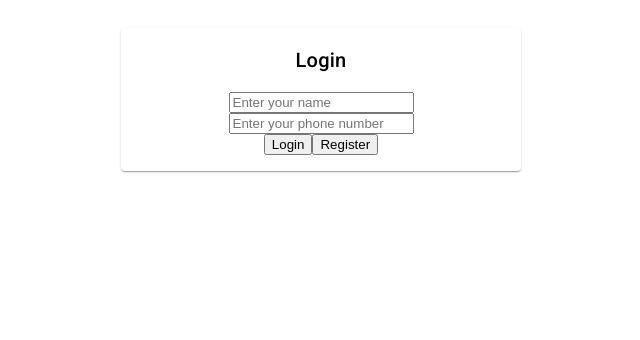
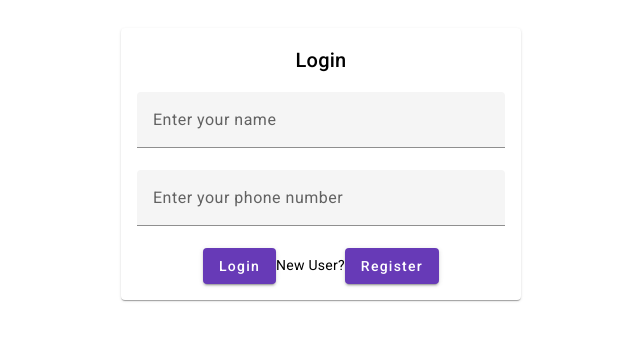
Before and after one commit to dharshinikrishnaraj/Fitness-Freaks, an Angular app in the folder fitness-freaks/: page /sign-in in a window 1280 px wide. Shown: the top 340 px of the page, without its empty margins (319-959 px from the left). Built offline with nearby package versions, Linux system fonts and the light colour scheme.

Commit message:
register.html coded

```diff
--- a/fitness-freaks/src/app/app.component.html
+++ b/fitness-freaks/src/app/app.component.html
@@ -1 +1,2 @@
+
 <router-outlet></router-outlet>
--- a/fitness-freaks/src/app/app.module.ts
+++ b/fitness-freaks/src/app/app.module.ts
@@ -11,10 +11,13 @@ import {MatTooltipModule} from '@angular/material/tooltip';
 import {MatCardModule} from '@angular/material/card';
 import {MatExpansionModule} from '@angular/material/expansion';
 import {MatFormFieldModule} from '@angular/material/form-field';
+import { MatInputModule } from '@angular/material/input';
 import {MatDialogModule} from '@angular/material/dialog';
 import {MatSelectModule} from '@angular/material/select';
 import { FormsModule } from '@angular/forms';
 import { ReactiveFormsModule } from '@angular/forms';
+import {MatButtonModule} from '@angular/material/button';
+
 
 import { SignInComponent } from './sign-in/sign-in.component';
 import { RegisterComponent } from './register/register.component';
@@ -40,10 +43,12 @@ import { HomeComponent } from './home/home.component';
     MatCardModule,
     MatExpansionModule,
     MatFormFieldModule,
+    MatInputModule,
     MatDialogModule,
     MatSelectModule,
     FormsModule,
     ReactiveFormsModule,
+    MatButtonModule,
     RouterModule,
   ],
   providers: [],
--- a/fitness-freaks/src/app/register/register.component.css
+++ b/fitness-freaks/src/app/register/register.component.css
@@ -9,12 +9,11 @@ mat-form-field {
   display: block;
 }
 
-.container
-{
+.container {
   display: flex;
   flex-direction: column;
 }
 
-.container > * {
+.container>* {
   width: 100%;
 }
--- a/fitness-freaks/src/app/sign-in/sign-in.component.css
+++ b/fitness-freaks/src/app/sign-in/sign-in.component.css
@@ -1,4 +1,4 @@
-mat-card {
+ mat-card {
   max-width: 400px;
   margin: 2em auto;
   text-align: center;
@@ -7,3 +7,8 @@ mat-card {
 mat-form-field {
   display: block;
 }
+
+.button {
+  display: flex;
+  justify-content: flex-end;
+}
--- a/fitness-freaks/src/app/sign-in/sign-in.component.html
+++ b/fitness-freaks/src/app/sign-in/sign-in.component.html
@@ -1,17 +1,22 @@
 <router-outlet></router-outlet>
 <mat-card>
   <mat-card-content>
-    <form [formGroup]="loginForm" (ngSubmit)="onSubmit(loginForm)">
+    <form [formGroup]="loginForm" (ngSubmit)="onSubmit(loginForm)" class="my-form">
       <h2>Login</h2>
+
       <div class="form-group">
+        <mat-form-field class="example-full-width">
           <input matInput placeholder="Enter your name" class="form-control" name="name" required>
+          </mat-form-field>
       </div>
       <div class="form-group">
+        <mat-form-field class="example-full-width">
         <input matInput placeholder="Enter your phone number" class="form-control" name="phone" required>
+        </mat-form-field>
       </div>
-      <button mat-raised-button [disabled]="!loginForm.valid" type="submit" color="primary">Login</button>
-      <button mat-raised-button  routerLink="/register" type="submit" color="primary">Register</button>
-
+      <button mat-raised-button style="margin-right: auto;" [disabled]="!loginForm.valid" type="submit" color="primary">Login</button>
+      <span>New User?</span>
+      <button mat-raised-button routerLink="/register" type="submit" color="primary">Register</button>
     </form>
   </mat-card-content>
 </mat-card>
--- a/fitness-freaks/src/app/sign-in/sign-in.component.ts
+++ b/fitness-freaks/src/app/sign-in/sign-in.component.ts
@@ -1,6 +1,5 @@
 import { Component, OnInit } from '@angular/core';
-import {FormGroup, FormBuilder, FormControl} from '@angular/forms';
-import {  Validators } from '@angular/forms';
+import {FormGroup, FormBuilder, FormControl, Validators} from '@angular/forms';
 
 @Component({
   selector: 'app-sign-in',
@@ -9,7 +8,7 @@ import {  Validators } from '@angular/forms';
 })
 export class SignInComponent implements OnInit {
 
-  loginForm!: FormGroup;
+  loginForm: any = FormGroup;
 
   constructor(private formBuilder: FormBuilder){}
 
```
Also changed, not shown: fitness-freaks/src/app/register/register.component.html (line endings or trailing spaces).
